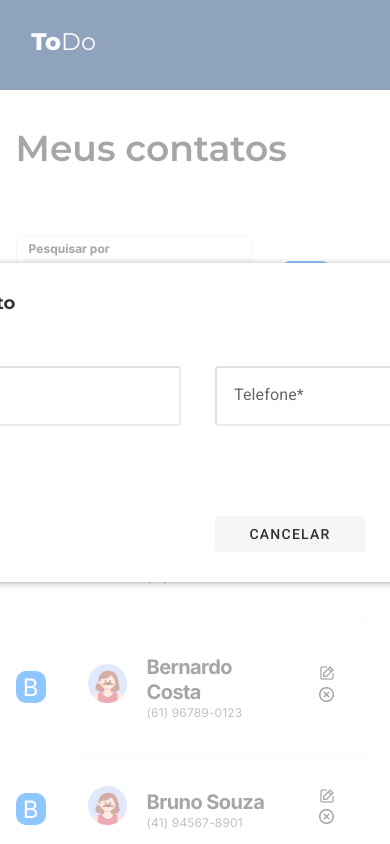
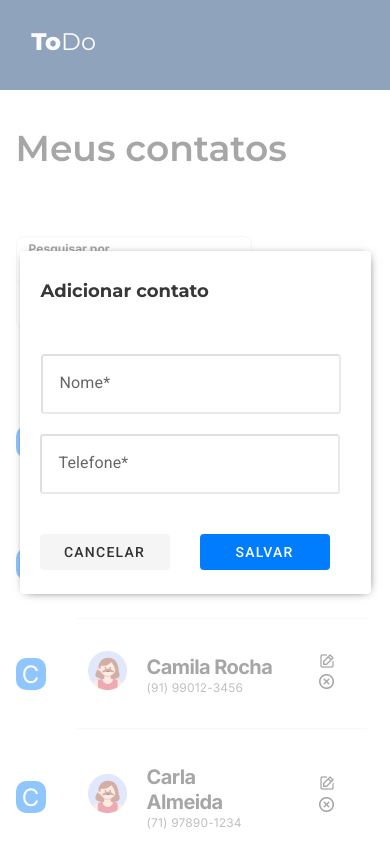
Before and after one commit to fernando-r-costa/contacts, a React (Create React App) app: page / in a window 390 px wide. Both pictures are taken after a click on the button 305 px from the left and 279 px from the top of the page. Shown: the top 844 px of the page. Built offline with nearby package versions, Linux system fonts and the light colour scheme; data requests are answered from the project's data file.

Commit message:
style: implement modal responsive design

```diff
--- a/src/Components/Button/Button.css
+++ b/src/Components/Button/Button.css
@@ -157,4 +157,19 @@
     .table_button_more_disable {
         margin: 46px 4vw;
     }
+
+    .table_modal_add_button_cancel,
+    .table_modal_delete_button_cancel {
+        grid-area: 4 / 1 / 5 / 2;
+        width: 130px;
+        margin-left: 20px;
+    }
+
+    .table_modal_add_button_save,
+    .table_modal_edit_button_save,
+    .table_modal_delete_button_confirm {
+        grid-area: 4 / 2 / 5 / 3;
+        width: 130px;
+        margin-left: 20px;
+    }
 }
--- a/src/Components/Modal/Modal.css
+++ b/src/Components/Modal/Modal.css
@@ -20,7 +20,7 @@
     grid-row-gap: 0;
     background-color: #FFF;
     background-size: contain;
-    width: 738px;
+    max-width: 738px;
     height: 319px;
     border-radius: 4px;
     box-shadow: 1px 1px 10px -5px #000;
@@ -75,7 +75,7 @@
     grid-row-gap: 0;
     background-color: #FFF;
     background-size: contain;
-    width: 405px;
+    max-width: 405px;
     height: 325px;
     border-radius: 4px;
     box-shadow: 1px 1px 10px -5px #000;
@@ -110,7 +110,7 @@
     grid-row-gap: 0;
     background-color: #FFF;
     background-size: contain;
-    width: 738px;
+    max-width: 738px;
     height: 319px;
     border-radius: 4px;
     box-shadow: 1px 1px 10px -5px #000;
@@ -128,6 +128,30 @@
 
 @media screen and (max-width: 720px) {
 
+    .table_modal_add,
+    .table_modal_delete,
+    .table_modal_edit {
+        grid-template-columns: 160px 56vw;
+        grid-template-rows: 103px 80px 100px 60px;
+        width: 90vw;
+        height: fit-content;
+    }
 
+    .table_modal_add h1,
+    .table_modal_delete h1,
+    .table_modal_edit h1 {
+        grid-area: 1 / 1 / 2 / 3;
+    }
+
+    .table_modal_add_input_name,
+    .table_modal_delete_user {
+        grid-area: 2 / 1 / 3 / 3;
+        width: 75vw;
+    }
+
+    .table_modal_add_input_fone {
+        grid-area: 3 / 1 / 4 / 3;
+        width: 75vw;
+    }
 
 }
--- a/src/db.json
+++ b/src/db.json
@@ -1,19 +1,9 @@
 {
   "contacts": [
-    {
-      "id": "2",
-      "name": "Alice Santoso",
-      "fone": "(21) 92345-6788"
-    },
     {
       "id": "4",
       "name": "Bruno Souza",
       "fone": "(41) 94567-8901"
-    },
-    {
-      "id": "5",
-      "name": "Beatriz Lima",
-      "fone": "(51) 95678-9012"
     },
     {
       "id": "6",
```
Also changed, not shown: 1 other file (tests, documents, lock files or other folders).
